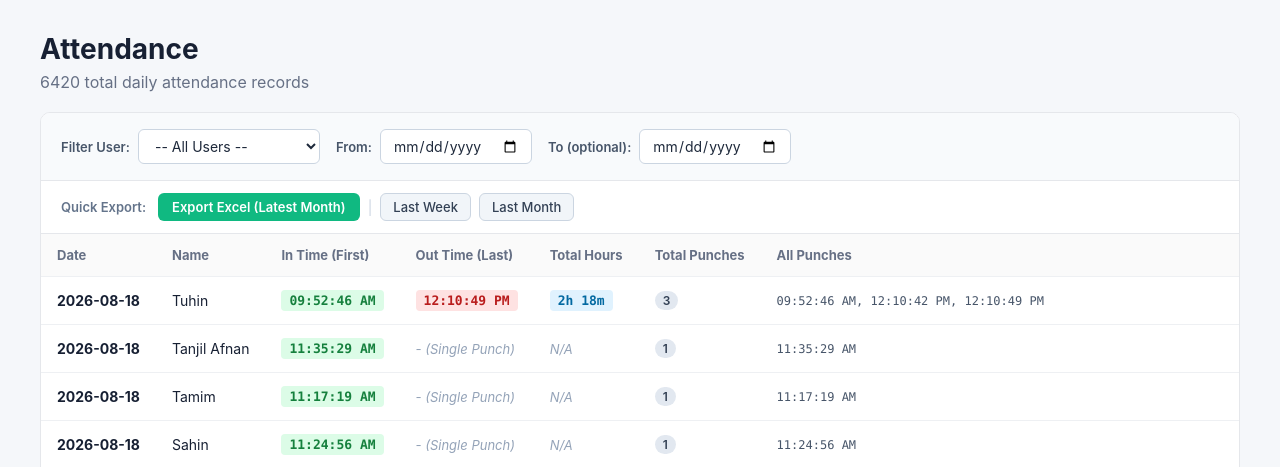
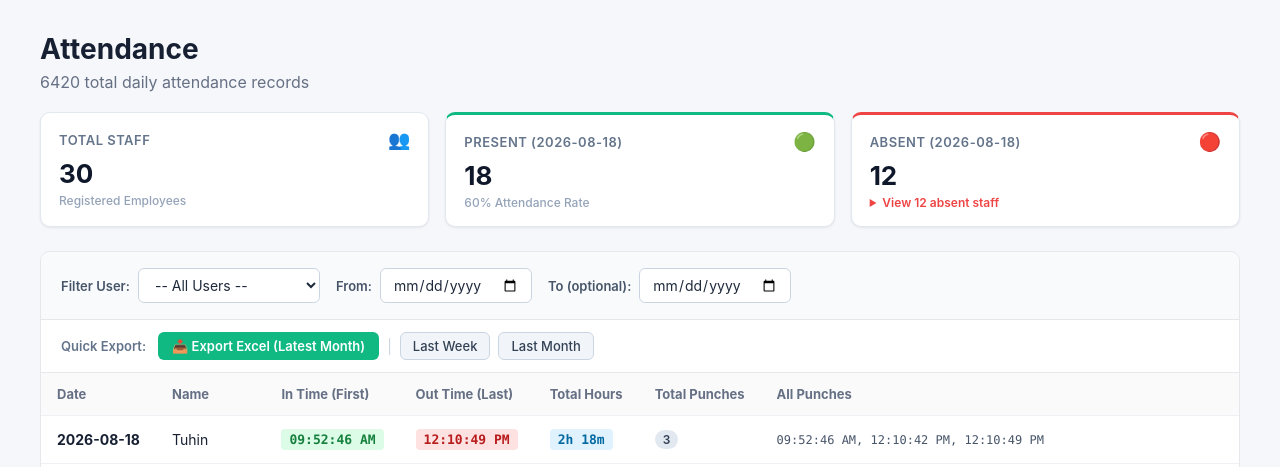
Before and after one commit to hasib-lemonhive/zkteco-k40-dashboard, a Flask app: page / in a window 1280 px wide. Shown: the part 65-532 px from the top of the page. Run offline with Flask 3, Linux system fonts and the light colour scheme; data comes from the database, SQL or seed files in the repository; both versions use the stored data as it was after the commit.

Commit message:
add analytics

```diff
--- a/dashboard/app.py
+++ b/dashboard/app.py
@@ -53,11 +53,41 @@ def attendance():
 
     db = get_db()
 
-    # Fetch users for dropdown filter
-    users_list = db.execute(
+    # Fetch all registered users
+    all_users = db.execute(
         "SELECT user_id, name FROM users ORDER BY CAST(user_id AS INTEGER), user_id"
     ).fetchall()
 
+    # Determine KPI analytics target date (selected date or latest date in DB)
+    if selected_from_date and selected_to_date and selected_from_date == selected_to_date:
+        target_date = selected_from_date
+    elif selected_from_date and not selected_to_date:
+        target_date = selected_from_date
+    else:
+        latest_date_row = db.execute("SELECT MAX(DATE(timestamp)) FROM attendance").fetchone()
+        target_date = latest_date_row[0] if latest_date_row and latest_date_row[0] else datetime.now().strftime("%Y-%m-%d")
+
+    # Compute KPI analytics for target date
+    present_rows = db.execute(
+        "SELECT DISTINCT user_id FROM attendance WHERE DATE(timestamp) = ?",
+        (target_date,),
+    ).fetchall()
+    present_uids = set(r[0] for r in present_rows)
+
+    total_staff = len(all_users)
+    present_count = len(present_uids)
+    absent_count = max(0, total_staff - present_count)
+    absent_users = [dict(u) for u in all_users if u["user_id"] not in present_uids]
+
+    analytics = {
+        "target_date": target_date,
+        "total_staff": total_staff,
+        "present_count": present_count,
+        "absent_count": absent_count,
+        "absent_users": absent_users,
+    }
+
+    # Table filtering
     conditions = []
     params = []
 
@@ -112,10 +142,11 @@ def attendance():
     return render_template(
         "attendance.html",
         rows=rows,
-        users_list=users_list,
+        users_list=all_users,
         selected_user_id=selected_user_id,
         selected_from_date=selected_from_date,
         selected_to_date=selected_to_date,
+        analytics=analytics,
         page=page,
         per_page=per_page,
         total=total,
--- a/dashboard/static/style.css
+++ b/dashboard/static/style.css
@@ -316,3 +316,104 @@ tbody tr:hover {
     color: #cbd5e1;
     font-size: 14px;
 }
+
+/* =========================
+   KPI Analytics Grid
+   ========================= */
+.kpi-grid {
+    display: grid;
+    grid-template-columns: repeat(auto-fit, minmax(200px, 1fr));
+    gap: 16px;
+    margin-bottom: 24px;
+}
+
+.kpi-card {
+    background: #ffffff;
+    border-radius: 10px;
+    padding: 16px 18px;
+    box-shadow: 0 1px 3px rgba(0, 0, 0, 0.05), 0 1px 2px rgba(0, 0, 0, 0.03);
+    border: 1px solid #e2e8f0;
+    position: relative;
+    overflow: hidden;
+    transition: transform 0.15s ease, box-shadow 0.15s ease;
+}
+
+.kpi-card:hover {
+    transform: translateY(-2px);
+    box-shadow: 0 4px 6px -1px rgba(0, 0, 0, 0.08), 0 2px 4px -1px rgba(0, 0, 0, 0.04);
+}
+
+.kpi-header {
+    display: flex;
+    justify-content: space-between;
+    align-items: center;
+    margin-bottom: 8px;
+}
+
+.kpi-label {
+    font-size: 13px;
+    font-weight: 600;
+    color: #64748b;
+    text-transform: uppercase;
+    letter-spacing: 0.5px;
+}
+
+.kpi-icon {
+    font-size: 18px;
+}
+
+.kpi-value {
+    font-size: 26px;
+    font-weight: 700;
+    color: #0f172a;
+    line-height: 1.2;
+    margin-bottom: 4px;
+}
+
+.kpi-sub {
+    font-size: 12px;
+    color: #94a3b8;
+    font-weight: 500;
+}
+
+.kpi-card-success {
+    border-top: 3px solid #10b981;
+}
+
+.kpi-card-danger {
+    border-top: 3px solid #ef4444;
+}
+
+/* Absenteeism Details */
+.absent-details summary {
+    font-size: 12px;
+    color: #ef4444;
+    cursor: pointer;
+    font-weight: 600;
+    user-select: none;
+    outline: none;
+}
+
+.absent-details summary:hover {
+    text-decoration: underline;
+}
+
+.absent-list {
+    margin-top: 8px;
+    display: flex;
+    flex-wrap: wrap;
+    gap: 4px;
+    max-height: 80px;
+    overflow-y: auto;
+}
+
+.absent-tag {
+    display: inline-block;
+    padding: 2px 6px;
+    background: #fef2f2;
+    color: #991b1b;
+    border: 1px solid #fecaca;
+    border-radius: 4px;
+    font-size: 11px;
+    font-weight: 500;
+}
--- a/dashboard/templates/attendance.html
+++ b/dashboard/templates/attendance.html
@@ -17,6 +17,48 @@
                 {{ total }} total daily attendance records
             {% endif %}
         </p>
+    </div>
+</div>
+
+<div class="kpi-grid">
+    <div class="kpi-card">
+        <div class="kpi-header">
+            <span class="kpi-label">Total Staff</span>
+            <span class="kpi-icon">👥</span>
+        </div>
+        <div class="kpi-value">{{ analytics.total_staff }}</div>
+        <div class="kpi-sub">Registered Employees</div>
+    </div>
+
+    <div class="kpi-card kpi-card-success">
+        <div class="kpi-header">
+            <span class="kpi-label">Present ({{ analytics.target_date }})</span>
+            <span class="kpi-icon">🟢</span>
+        </div>
+        <div class="kpi-value">{{ analytics.present_count }}</div>
+        <div class="kpi-sub">{{ ((analytics.present_count / (analytics.total_staff or 1)) * 100)|round|int }}% Attendance Rate</div>
+    </div>
+
+    <div class="kpi-card kpi-card-danger">
+        <div class="kpi-header">
+            <span class="kpi-label">Absent ({{ analytics.target_date }})</span>
+            <span class="kpi-icon">🔴</span>
+        </div>
+        <div class="kpi-value">{{ analytics.absent_count }}</div>
+        <div class="kpi-sub">
+            {% if analytics.absent_count > 0 %}
+                <details class="absent-details">
+                    <summary>View {{ analytics.absent_count }} absent staff</summary>
+                    <div class="absent-list">
+                        {% for u in analytics.absent_users %}
+                            <span class="absent-tag">{{ u.name }}</span>
+                        {% endfor %}
+                    </div>
+                </details>
+            {% else %}
+                All staff present!
+            {% endif %}
+        </div>
     </div>
 </div>
 
@@ -53,7 +95,7 @@
         <div class="export-label">Quick Export:</div>
         <div class="export-buttons">
             <a href="{{ url_for('export_excel', user_id=selected_user_id, from_date=selected_from_date, to_date=selected_to_date) }}" class="btn-export">
-                Export Excel {% if not selected_user_id and not selected_from_date and not selected_to_date %}(Latest Month){% else %}(Filtered){% endif %}
+                📥 Export Excel {% if not selected_user_id and not selected_from_date and not selected_to_date %}(Latest Month){% else %}(Filtered){% endif %}
             </a>
             <span class="divider">|</span>
             <a href="{{ url_for('export_excel', preset='last_week', user_id=selected_user_id) }}" class="btn-preset">Last Week</a>
```
Also changed, not shown: dashboard/test_app.py (+14 -1 lines), attendance.db.
